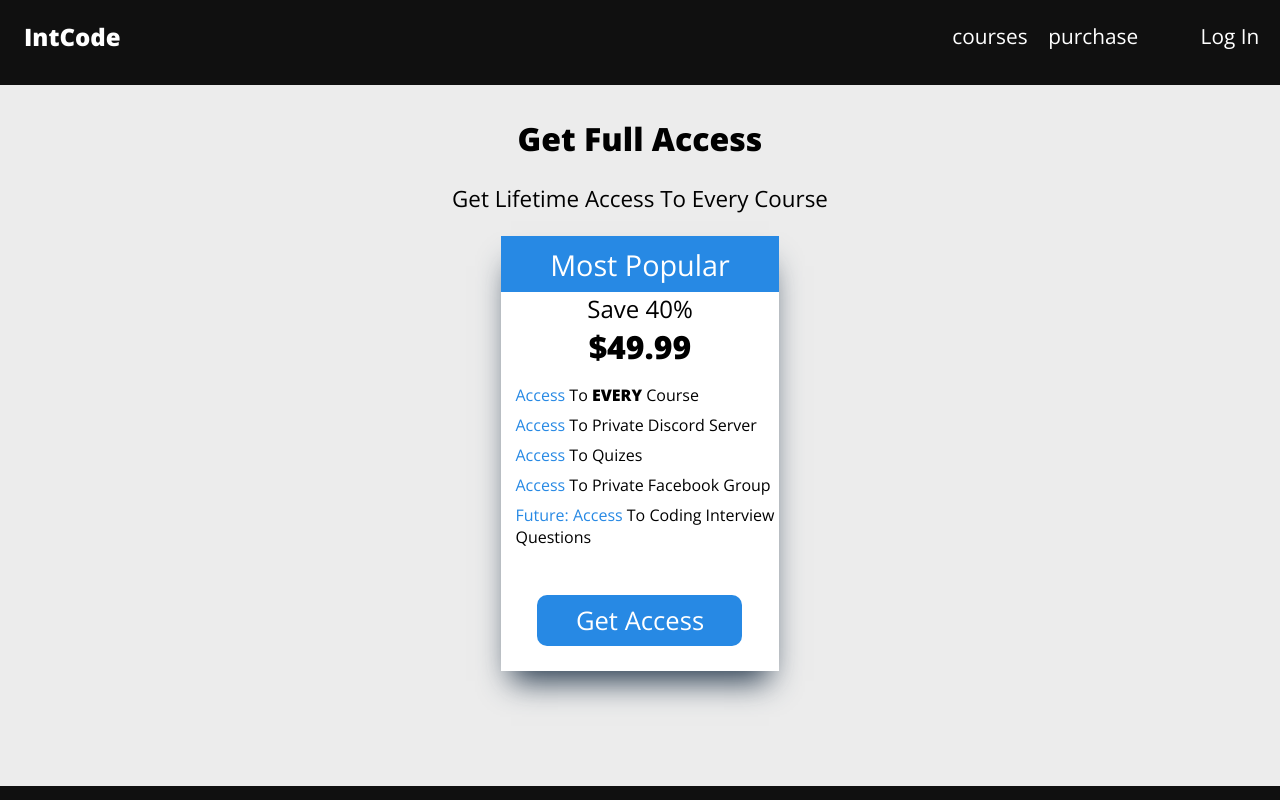
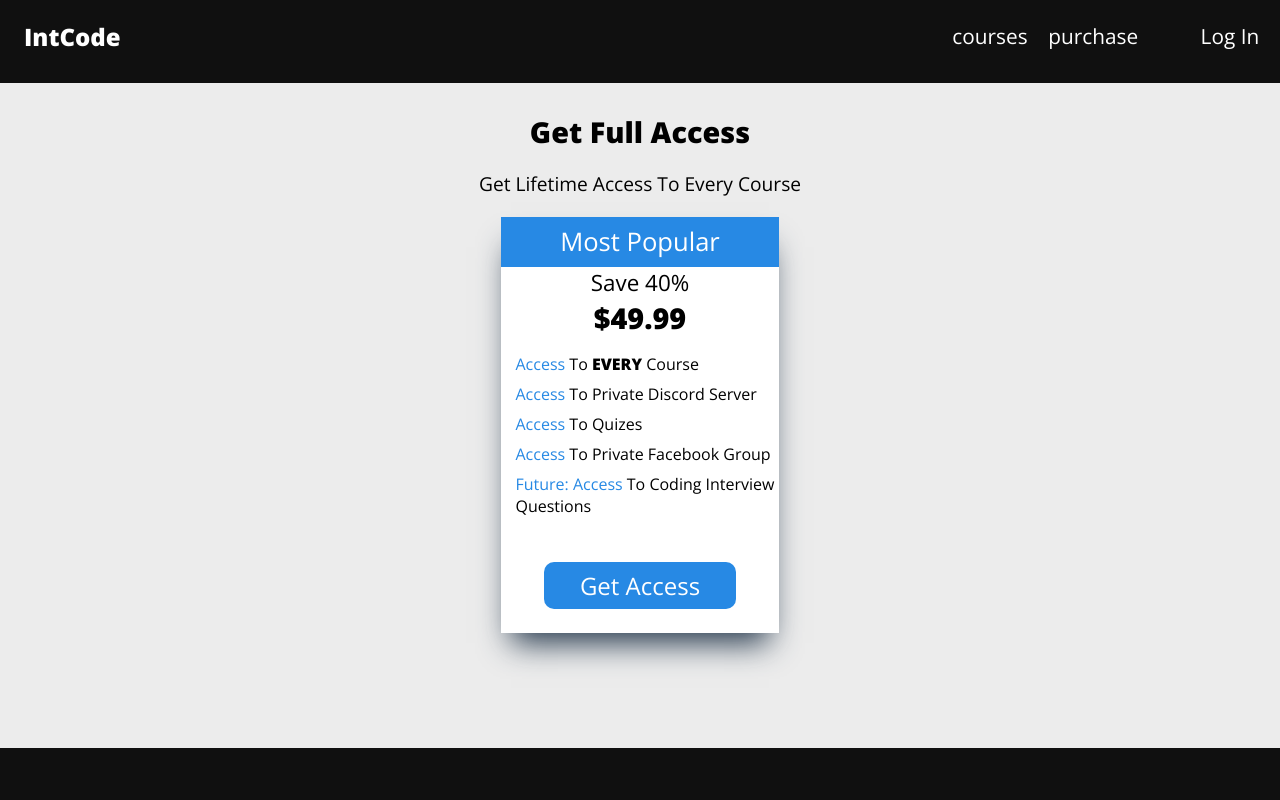
Before and after one commit to MoaadLala/IntCode, a React (Create React App) app: page /purchase in a window 1280 px wide. Built offline with nearby package versions, Linux system fonts and the light colour scheme.

Commit message:
fixing bug

```diff
--- a/src/Components/Main/Main.css
+++ b/src/Components/Main/Main.css
@@ -28,9 +28,9 @@
     background-color: #e4ad32;
     border: none;
     margin-top: 1em;
-    padding: .5em 1.2em;
+    padding: .4em 1.1em;
     border-radius: .4em;
-    font-size: 1.8em;
+    font-size: 1.7em;
     cursor: pointer;
     transition: .5s;
     outline: none;
--- a/src/Components/Purchase/Purchase.css
+++ b/src/Components/Purchase/Purchase.css
@@ -6,11 +6,12 @@
 
 .PurchaseSection p {
     font-weight: 200;
-    font-size: 1.4em;
+    font-size: 1.2em;
 }
 
 .PurchaseSection h1 {
     padding-top: 1em;
+    font-size: 1.8em;
 }
 
 .PurchaseCard {
@@ -24,7 +25,7 @@
     margin: 0;
     color: white;
     font-weight: lighter;
-    font-size: 1.8em;
+    font-size: 1.6em;
 }
 
 .PurchaseCardDetails {
@@ -34,6 +35,7 @@
 .PurchaseCardDetails h2 {
     margin: 0;
     font-weight: lighter;
+    font-size: 1.4em;
 }
 
 .PurchaseCardDetails h1 {
@@ -41,7 +43,7 @@
     padding: 0;
     background-color: inherit;
     font-weight: bold;
-    font-size: 2em;
+    font-size: 1.8em;
 }
 
 .blueText {
@@ -54,7 +56,7 @@
     border-radius: 10px;
     border: none;
     color: white;
-    font-size: 1.6em;
+    font-size: 1.5em;
     padding: .3em 1.5em;
     font-family: 'Open Sans', sans-serif;
     transition: .5s;
```
